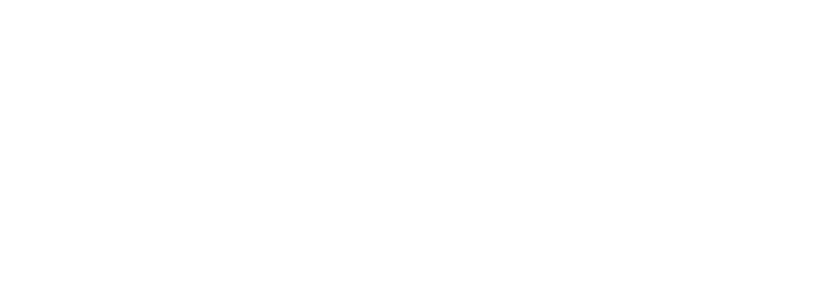
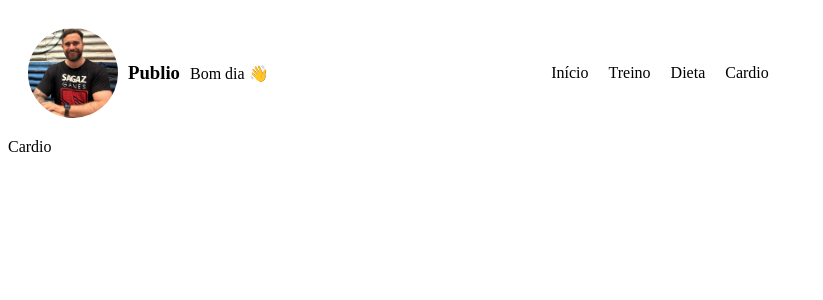
Before and after one commit to PublioMello/Gym-project, a React (Vite) app in the folder gym-project/: page /cardio in a window 1280 px wide. Before the commit this address had no page. Shown: the top 300 px of the page, without its empty margins (0-823 px from the left). Built offline with nearby package versions, Linux system fonts and the light colour scheme.

Commit message:
fixed header

```diff
--- a/gym-project/src/App.jsx
+++ b/gym-project/src/App.jsx
@@ -4,15 +4,17 @@ import Header from "./components/Header/Header";
 import Treino from "./components/Pages/Train/Train";
 import Dieta from "./components/Pages/Diet/Diet";
 import Cardio from "./components/Pages/Cardio/Cardio";
+import Home from "./components/Pages/Home/Home";
 
 function App() {
   return (
     <BrowserRouter>
+      <Header />
       <Routes>
-        <Route path="/" element={<Header />} />
-        {/* <Route path="/treino" element={<Treino />} />
+        <Route path="/" element={<Home />} />
+        <Route path="/treino" element={<Treino />} />
         <Route path="/dieta" element={<Dieta />} />
-        <Route path="/cardio" element={<Cardio />} /> */}
+        <Route path="/cardio" element={<Cardio />} />
       </Routes>
     </BrowserRouter>
   );
--- a/gym-project/src/components/Pages/Cardio/Cardio.jsx
+++ b/gym-project/src/components/Pages/Cardio/Cardio.jsx
@@ -0,0 +1,7 @@
+import React from "react";
+
+function Cardio() {
+  return <div>Cardio</div>;
+}
+
+export default Cardio;
--- a/gym-project/src/components/Pages/Diet/Diet.jsx
+++ b/gym-project/src/components/Pages/Diet/Diet.jsx
@@ -0,0 +1,7 @@
+import React from "react";
+
+function Diet() {
+  return <div>Diet</div>;
+}
+
+export default Diet;
--- a/gym-project/src/components/Pages/Home/Home.jsx
+++ b/gym-project/src/components/Pages/Home/Home.jsx
@@ -1,9 +1,7 @@
 import React from "react";
-import HeaderHome from "../../Header/Header";
-// import MainHome from "./Main-home/MainHome";
 
 function Home() {
-  return <div></div>;
+  return <div>Home</div>;
 }
 
 export default Home;
--- a/gym-project/src/components/Pages/Train/Train.jsx
+++ b/gym-project/src/components/Pages/Train/Train.jsx
@@ -0,0 +1,7 @@
+import React from "react";
+
+function Train() {
+  return <div>Train</div>;
+}
+
+export default Train;
```
Also changed, not shown: gym-project/src/components/Pages/Home/Main-home/MainHome.jsx (deleted).
